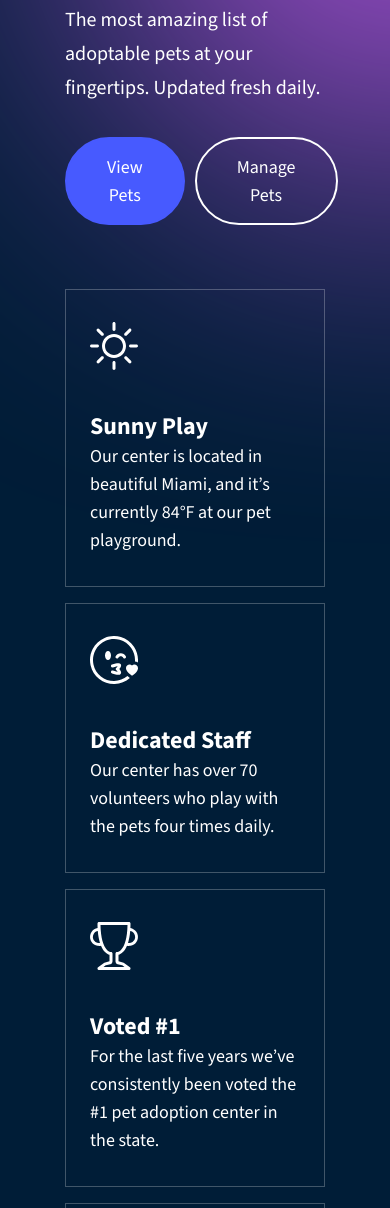
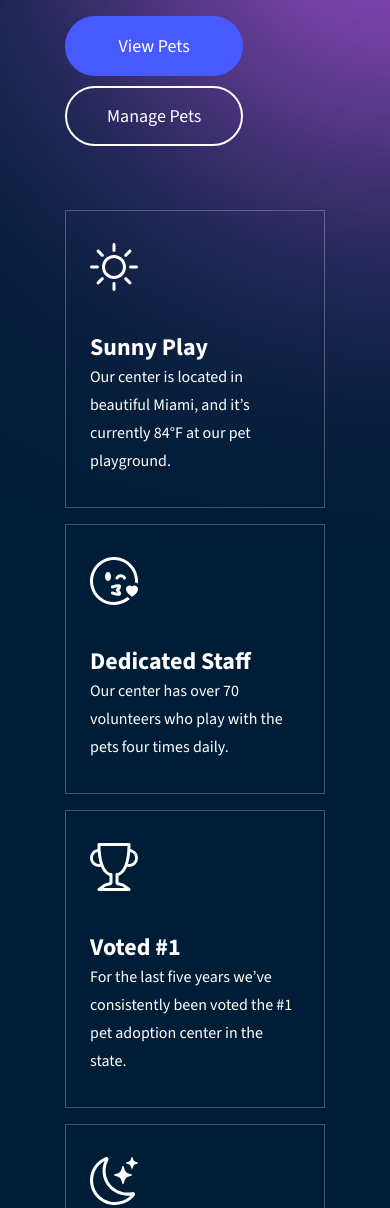
Before and after one commit to JasonRavager/pet-adoption, a website: page src/index.html in a window 390 px wide. Shown: the part 513-1721 px from the top of the page. Drawn offline with nearby package versions, Linux system fonts and the light colour scheme.

Commit message:
Make hero section mobile responsive.

```diff
--- a/src/index.html
+++ b/src/index.html
@@ -10,13 +10,12 @@
 <body class="font-source">
   <main class="overflow-hidden text-white bg-primary">
     <div class="relative w-8/12 mx-auto">
-      <!-- TODO make header font-size small for mobile screens-->
       <!-- HEADER -->
       <div class="relative z-10 flex flex-row pt-28">
         <div class="max-w-[525px]">
-          <h1 class="font-bold text-[6.25rem]/[97%] mb-4">Find Your New Bestie</h1>
-          <p class="text-xl/[34px] max-w-[435px]">The most amazing list of adoptable pets at your fingertips. Updated fresh daily.</p>
-          <div class="mt-8 mb-16 gap-2.5 flex">
+          <h1 class="font-bold md:text-[6.25rem]/[97%] sm:text-[5.45rem]/[97%] text-7xl/[97%] mb-4">Find Your New Bestie</h1>
+          <p class="sm:text-xl/[34px] text-lg/[30px] max-w-[435px]">The most amazing list of adoptable pets at your fingertips. Updated fresh daily.</p>
+          <div class="mt-8 mb-16 gap-2.5 flex sm:flex-row flex-col w-fit">
             <button class="px-10 py-3.5 text-lg rounded-full bg-secondary border-secondary border-2">
               <a href="#">View Pets</a>
             </button>
@@ -43,7 +42,7 @@
               </defs>
             </svg>
             <h2 class="mt-10 text-2xl font-bold">Sunny Play</h2>
-            <p class="pb-8 text-lg/7">Our center is located in beautiful Miami, and it&rsquo;s currently 84&deg;F at our pet playground.</p>
+            <p class="pb-8 sm:text-lg/7 text-base/7">Our center is located in beautiful Miami, and it&rsquo;s currently 84&deg;F at our pet playground.</p>
           </div>
         </div>
         <!-- Card 2 -->
@@ -60,7 +59,7 @@
               </defs>
             </svg>
             <h2 class="mt-10 text-2xl font-bold">Dedicated Staff</h2>
-            <p class="pb-8 text-lg/7">Our center has over 70 volunteers who play with the pets four times daily.</p>
+            <p class="pb-8 sm:text-lg/7 text-base/7">Our center has over 70 volunteers who play with the pets four times daily.</p>
           </div>
         </div>
         <!-- Card 3 -->
@@ -77,7 +76,7 @@
               </defs>
             </svg>
             <h2 class="mt-10 text-2xl font-bold">Voted #1</h2>
-            <p class="pb-8 text-lg/7">For the last five years we’ve consistently been voted the #1 pet adoption center in the state.</p>
+            <p class="pb-8 sm:text-lg/7 text-base/7">For the last five years we’ve consistently been voted the #1 pet adoption center in the state.</p>
           </div>
         </div>
         <!-- Card 4 -->
@@ -95,7 +94,7 @@
               </defs>
             </svg>
             <h2 class="mt-10 text-2xl font-bold">Nightly Yoga</h2>
-            <p class="pb-8 text-lg/7">Every night our staff leads a yoga session and the animals are free to roam around and relax around people.</p>
+            <p class="pb-8 sm:text-lg/7 text-base/7">Every night our staff leads a yoga session and the animals are free to roam around and relax around people.</p>
           </div>
         </div>
       </div>
```
Also changed, not shown: src/css/styles.css.
